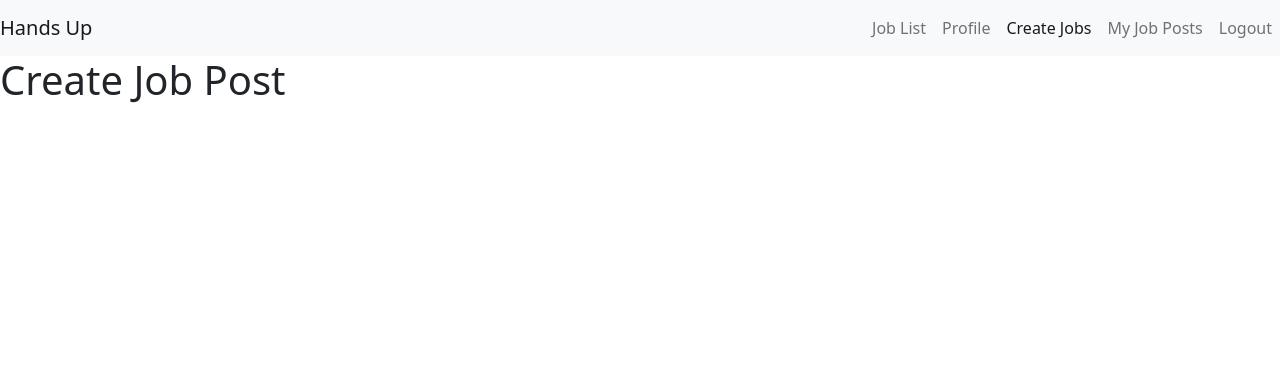
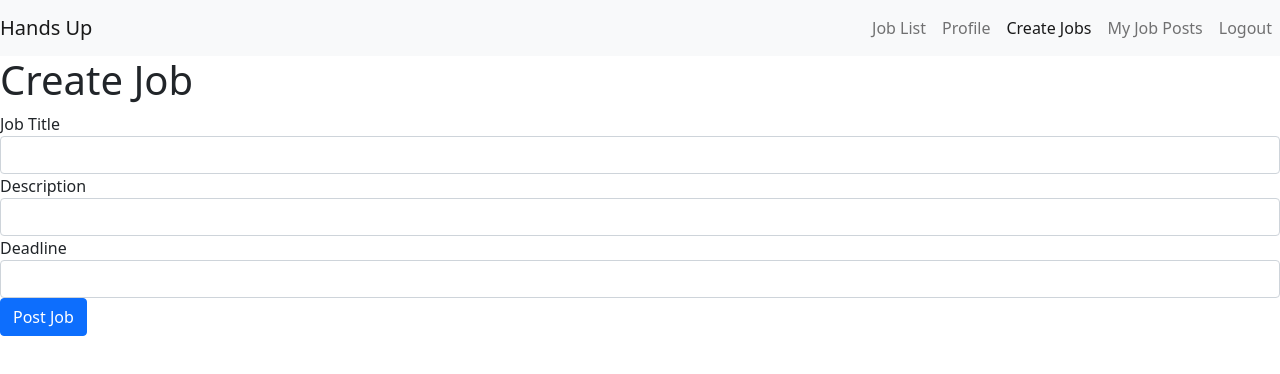
Before and after one commit to sedhha/homely, a Next.js app: page /employer/create-jobs in a window 1280 px wide. Shown: the top 374 px of the page. Built offline with nearby package versions, Linux system fonts and the light colour scheme.

Commit message:
header | stuff

```diff
--- a/src/pages/employer/create-jobs.tsx
+++ b/src/pages/employer/create-jobs.tsx
@@ -1,12 +1,31 @@
 import type { NextPage } from "next";
 import Header from "src/components/header";
 
+const EditJob: NextPage = () => {
+  return (
+    <>
+      <Header />
+      <h1>Create Job</h1>
+      <form>
+        <div className="form-group">
+          <label>Job Title</label>
+          <input type="text" className="form-control" />
+        </div>
+        <div className="form-group">
+          <label>Description</label>
+          <input type="text" className="form-control" />
+        </div>
+        <div className="form-group">
+          <label>Deadline</label>
+          <input type="text" className="form-control" />
+        </div>
 
-const EditJob: NextPage = () => {
-  return <>
-  <Header />
-  <h1>Create Job Post</h1>
-  </>;
+        <button type="submit" className="btn btn-primary">
+          Post Job
+        </button>
+      </form>
+    </>
+  );
 };
 
 export default EditJob;
```
Also changed, not shown: src/pages/employer/created-jobs.tsx (deleted, +0 -32 lines).
